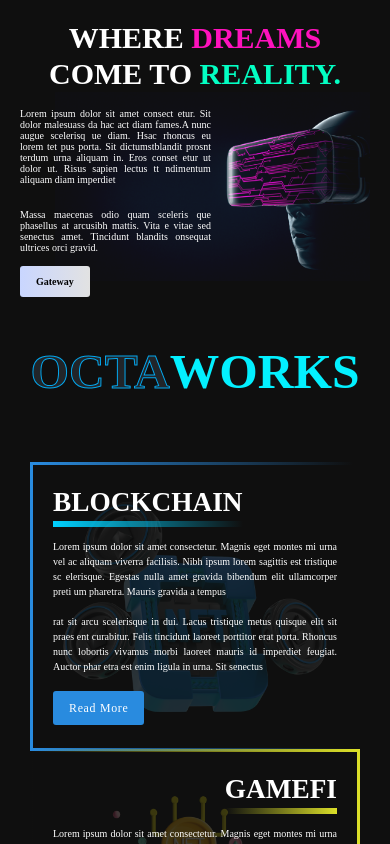
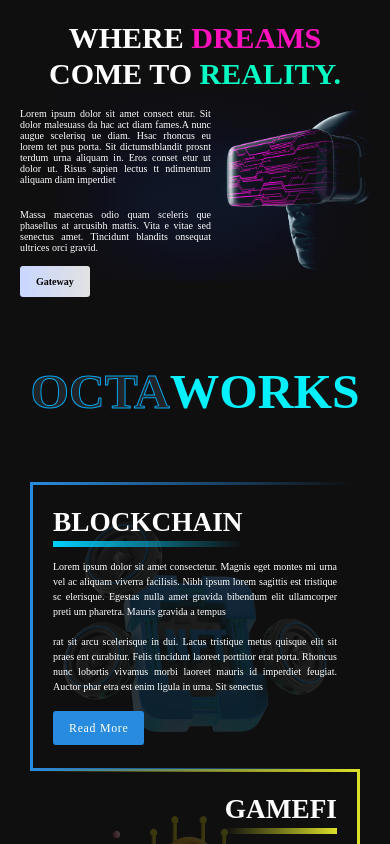
Before and after one commit to tehsin118/octaloopWebsite, a React (Create React App) app: page / in a window 390 px wide. Shown: the top 844 px of the page. Built offline with nearby package versions, Linux system fonts and the light colour scheme.

Commit message:
octawork mobile update

```diff
--- a/src/components/octaWork/octawork.scss
+++ b/src/components/octaWork/octawork.scss
@@ -91,7 +91,7 @@
 
   .octawork-mobile {
     display: block;
-    padding: 30px 25px 30px 25px;
+    padding: 50px 25px 30px 25px;
     .octawork-mobile-content {
       display: flex;
       justify-content: center;
```
